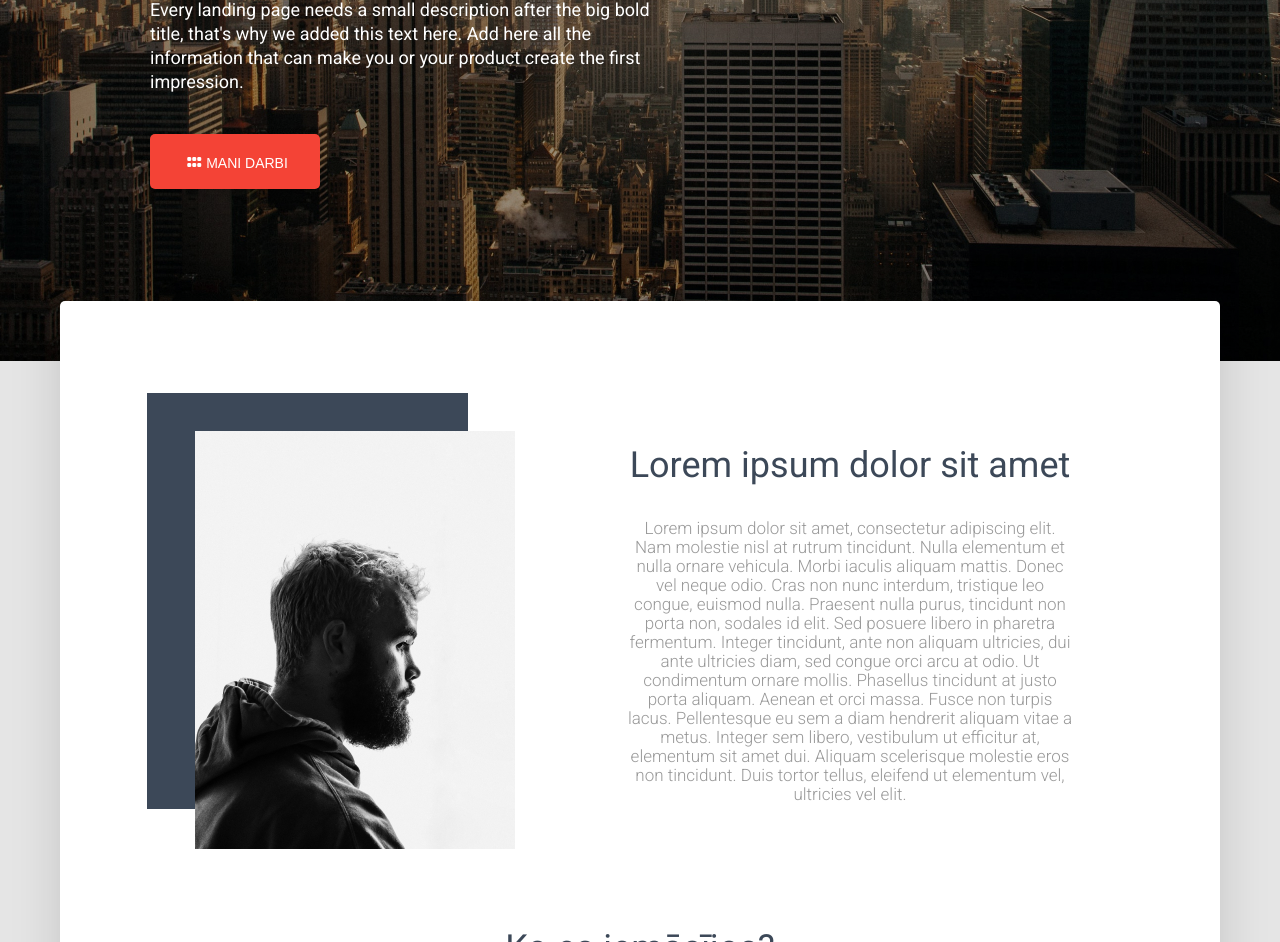
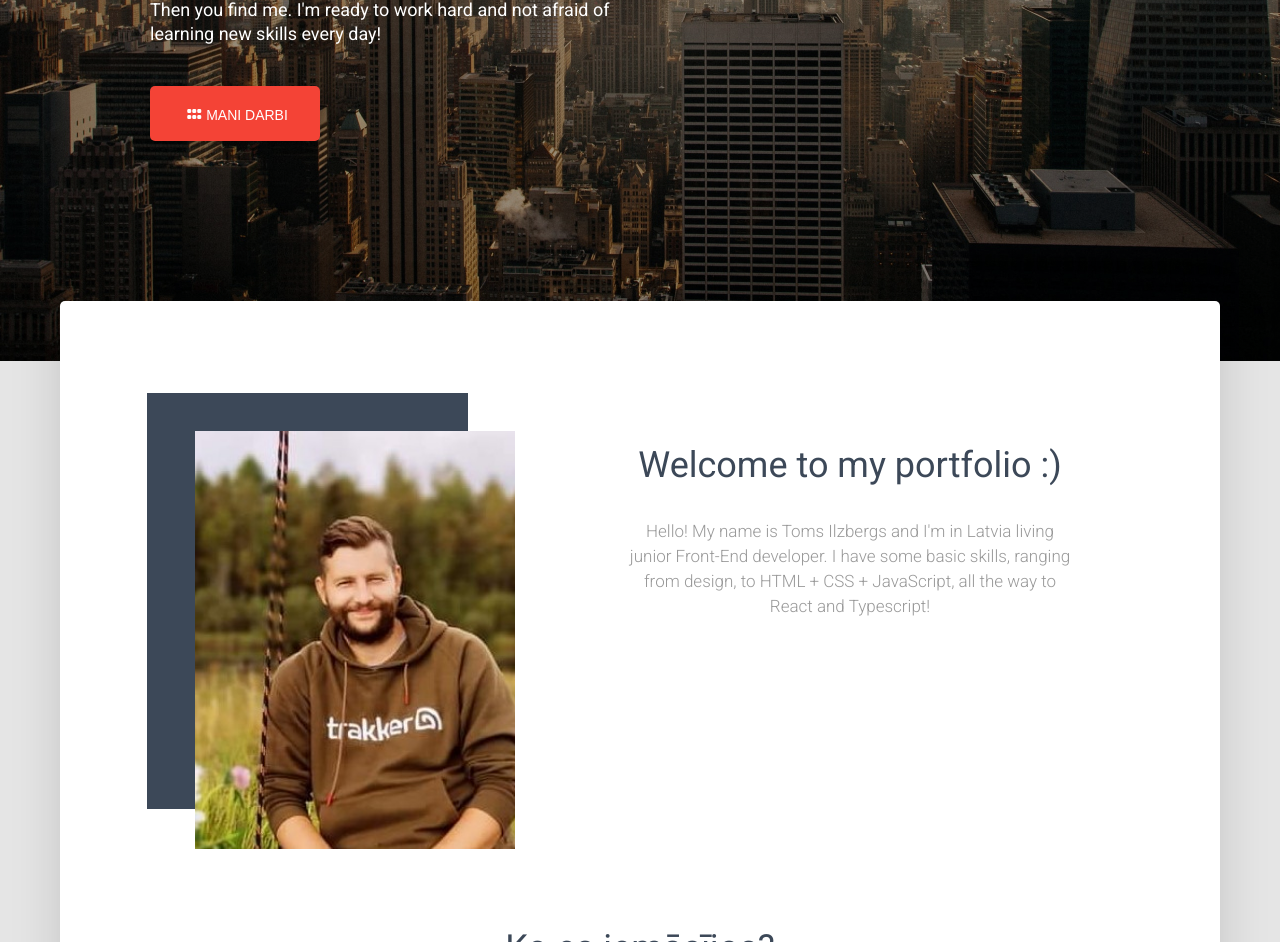
Before and after one commit to ilzbergs/portfolio2, a plain HTML site: page index.html in a window 1280 px wide. Shown: the part 339-1281 px from the top of the page. Drawn offline with nearby package versions, Linux system fonts and the light colour scheme.

Commit message:
add some new info

```diff
--- a/index.html
+++ b/index.html
@@ -32,10 +32,8 @@
         <div id="nav-bar"></div>
         <div class="intro-header">
             <div class="wrapper">
-                <h1>Write the best title for your page</h1>
-                <p>Every landing page needs a small description after the big bold title,
-                    that's why we added this text here. Add here all the information
-                    that can make you or your product create the first impression.</p>
+                <h1>Looking for the junior Front-End developer?</h1>
+                <p>Then you find me. I'm ready to work hard and not afraid of learning new skills every day!  </p>
                 <div class="btn">
                     <a href="portfolio.html">
                         <button><i class="fas fa-grip-horizontal"></i>Mani darbi</button></a>
@@ -48,19 +46,12 @@
             <div class="text-block-wrapper">
                 <div class="text-block-image"></div>
                 <div class="text-block">
-                    <h4>Lorem ipsum dolor sit amet</h4>
-                    <p>Lorem ipsum dolor sit amet, consectetur adipiscing elit. Nam molestie nisl at rutrum tincidunt.
-                        Nulla
-                        elementum et nulla ornare vehicula. Morbi iaculis aliquam mattis. Donec vel neque odio. Cras non
-                        nunc interdum, tristique leo congue, euismod nulla. Praesent nulla purus, tincidunt non porta
-                        non,
-                        sodales id elit. Sed posuere libero in pharetra fermentum. Integer tincidunt, ante non aliquam
-                        ultricies, dui ante ultricies diam, sed congue orci arcu at odio. Ut condimentum ornare mollis.
-                        Phasellus tincidunt at justo porta aliquam. Aenean et orci massa. Fusce non turpis lacus.
-                        Pellentesque eu sem a diam hendrerit aliquam vitae a metus. Integer sem libero, vestibulum ut
-                        efficitur at, elementum sit amet dui. Aliquam scelerisque molestie eros non tincidunt. Duis
-                        tortor
-                        tellus, eleifend ut elementum vel, ultricies vel elit.</p>
+                    <h4>Welcome to my portfolio :)</h4>
+                    <p>Hello! My name is Toms Ilzbergs and I'm in Latvia living junior Front-End developer.
+                        I have some basic skills, ranging from design, to HTML + CSS + JavaScript, all the way to React
+                        and Typescript!
+
+                    </p>
                 </div>
             </div>
             <div class="par-name">
--- a/parts/nav-bar.html
+++ b/parts/nav-bar.html
@@ -7,9 +7,9 @@
             <ul>
                 <li><a href="portfolio.html">darbu saraksts</a><i></i></li>
                 <li><a href=""><i class="fas fa-cloud-download-alt"></i>mans cv</a> </li>
-                <li><a href="https://facebook.com" target="_blank"><i class="fab fa-facebook"></i></a></li>
-                <li><a href="https://twitter.com" target="_blank"><i class="fab fa-twitter"></i></a></li>
-                <li><a href="https://github.com" target="_blank"><i class="fab fa-github"></i></a></li>
+                <li><a href="https://www.facebook.com/toms.ilzbergs/" target="_blank"><i class="fab fa-facebook"></i></a></li>
+                <li><a href="https://www.linkedin.com/in/toms-ilzbergs-4b9692241/" target="_blank"><i class="fab fa-linkedin"></i></a></li>
+                <li><a href="https://github.com/ilzbergs" target="_blank"><i class="fab fa-github"></i></a></li>
             </ul>
         </nav>
         <div class="logo-bars">
@@ -19,9 +19,9 @@
                     <a href="portfolio.html">Darbu saraksts</a>
                     <a href=""><i class="fas fa-cloud-download-alt"></i>mans cv</a>
                     <div class="media">
-                        <a href="https://facebook.com" target="_blank"><i class="fab fa-facebook"></i></a>
-                        <a href="https://twitter.com" target="_blank"><i class="fab fa-twitter"></i></a>
-                        <a href="https://github.com" target="_blank"><i class="fab fa-github"></i></a>
+                        <a href="https://www.facebook.com/toms.ilzbergs/" target="_blank"><i class="fab fa-facebook"></i></a>
+                        <a href="https://www.linkedin.com/in/toms-ilzbergs-4b9692241/" target="_blank"><i class="fab fa-linkedin"></i></a>
+                        <a href="https://github.com/ilzbergs" target="_blank"><i class="fab fa-github"></i></a>
                     </div>
                 </div>
             </div>
--- a/scss/pages/_landing.scss
+++ b/scss/pages/_landing.scss
@@ -277,7 +277,7 @@ main {
       display: flex;
       justify-content: center;
       .text-block-image {
-        background-image: url(template/images/text-block.jpg);
+        background-image: url(template/images/profile-picture.jpg);
         height: 418px;
         width: 320px;
         background-repeat: no-repeat;
@@ -335,7 +335,7 @@ main {
           color: $lightGrey;
           font-weight: 300;
           font-size: 16px;
-          line-height: 19px;
+          line-height: 25px;
           margin: 0 12px;
           margin-top: 20px;
           @media screen and (min-width: 426px) {
```
Also changed, not shown: style.css, template/images/profile-picture.jpg (added), template/images/text-block.jpg (deleted), 1 other file.
